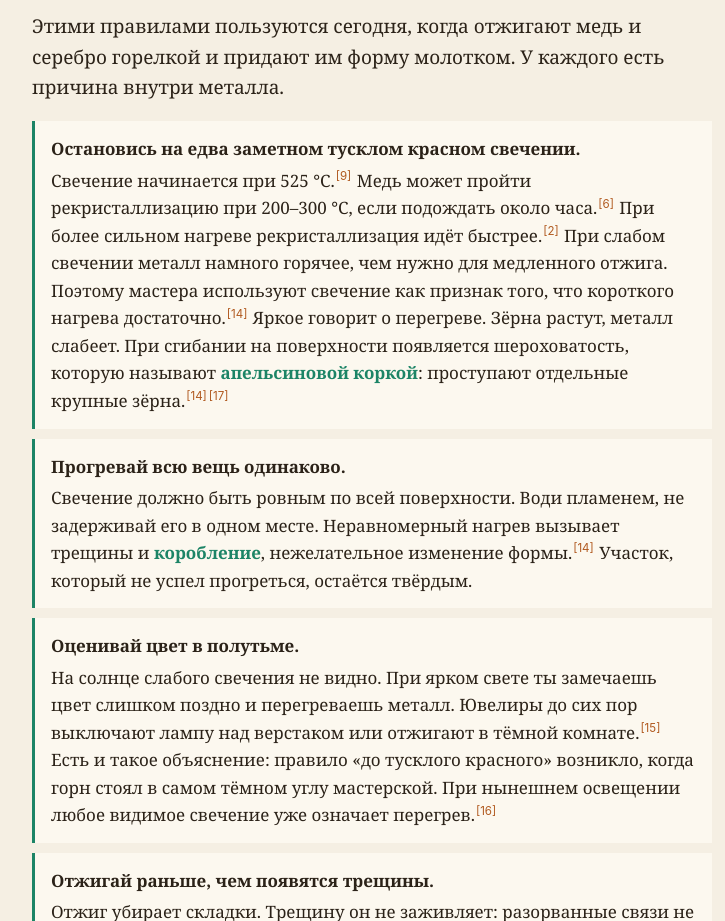
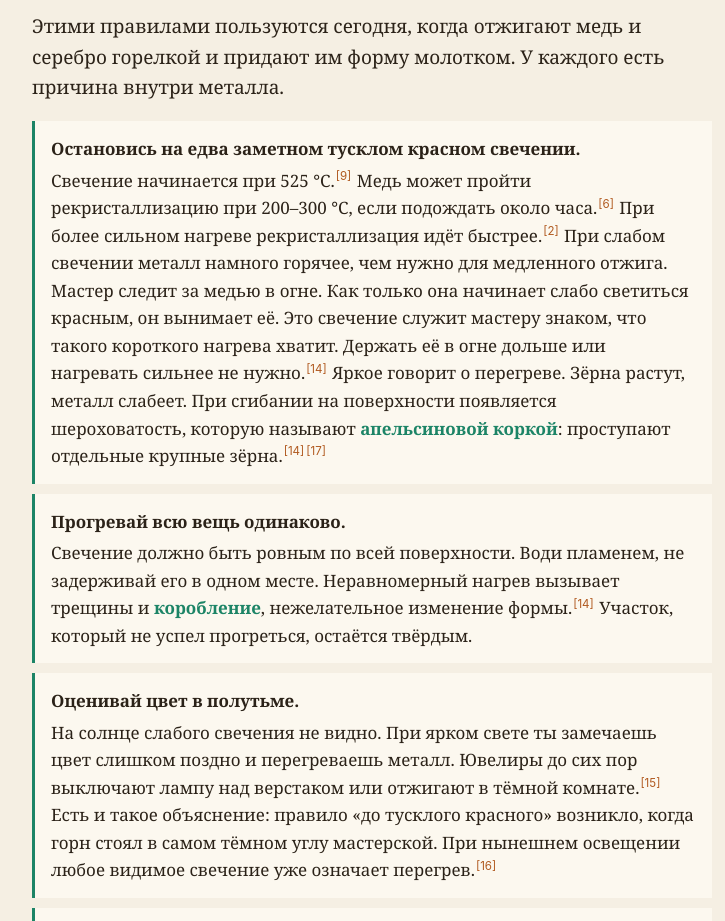
Before and after one commit to baronets-turk/metal-book, a plain HTML site: page ru/ch2.html in a window 1280 px wide. Shown: the part 8560-9481 px from the top of the page, without its empty margins (268-993 px from the left). Drawn offline with Linux system fonts and the light colour scheme.

Commit message:
Chapter 2: say plainly what the faint glow tells the craftsperson

```diff
--- a/ru/ch2.html
+++ b/ru/ch2.html
@@ -158,7 +158,7 @@
   <h2>Как хорошо отжигать</h2>
   <p>Этими правилами пользуются сегодня, когда отжигают медь и серебро горелкой и придают им форму молотком. У каждого есть причина внутри металла.</p>
   <ul class="craft">
-    <li><b>Остановись на едва заметном тусклом красном свечении.</b> Свечение начинается при 525 °C.<a class="fn" href="#s-glow"></a> Медь может пройти рекристаллизацию при 200–300 °C, если подождать около часа.<a class="fn" href="#s-temps"></a> При более сильном нагреве рекристаллизация идёт быстрее.<a class="fn" href="#s-hist"></a> При слабом свечении металл намного горячее, чем нужно для медленного отжига. Поэтому мастера используют свечение как признак того, что короткого нагрева достаточно.<a class="fn" href="#s-guide"></a> Яркое говорит о перегреве. Зёрна растут, металл слабеет. При сгибании на поверхности появляется шероховатость, которую называют <span class="term">апельсиновой коркой</span>: проступают отдельные крупные зёрна.<a class="fn" href="#s-guide"></a><a class="fn" href="#s-peel"></a></li>
+    <li><b>Остановись на едва заметном тусклом красном свечении.</b> Свечение начинается при 525 °C.<a class="fn" href="#s-glow"></a> Медь может пройти рекристаллизацию при 200–300 °C, если подождать около часа.<a class="fn" href="#s-temps"></a> При более сильном нагреве рекристаллизация идёт быстрее.<a class="fn" href="#s-hist"></a> При слабом свечении металл намного горячее, чем нужно для медленного отжига. Мастер следит за медью в огне. Как только она начинает слабо светиться красным, он вынимает её. Это свечение служит мастеру знаком, что такого короткого нагрева хватит. Держать её в огне дольше или нагревать сильнее не нужно.<a class="fn" href="#s-guide"></a> Яркое говорит о перегреве. Зёрна растут, металл слабеет. При сгибании на поверхности появляется шероховатость, которую называют <span class="term">апельсиновой коркой</span>: проступают отдельные крупные зёрна.<a class="fn" href="#s-guide"></a><a class="fn" href="#s-peel"></a></li>
     <li><b>Прогревай всю вещь одинаково.</b> Свечение должно быть ровным по всей поверхности. Води пламенем, не задерживай его в одном месте. Неравномерный нагрев вызывает трещины и <span class="term">коробление</span>, нежелательное изменение формы.<a class="fn" href="#s-guide"></a> Участок, который не успел прогреться, остаётся твёрдым.</li>
     <li><b>Оценивай цвет в полутьме.</b> На солнце слабого свечения не видно. При ярком свете ты замечаешь цвет слишком поздно и перегреваешь металл. Ювелиры до сих пор выключают лампу над верстаком или отжигают в тёмной комнате.<a class="fn" href="#s-dark"></a> Есть и такое объяснение: правило «до тусклого красного» возникло, когда горн стоял в самом тёмном углу мастерской. При нынешнем освещении любое видимое свечение уже означает перегрев.<a class="fn" href="#s-darkwhy"></a></li>
     <li><b>Отжигай раньше, чем появятся трещины.</b> Отжиг убирает складки. Трещину он не заживляет: разорванные связи не соединяются снова.</li>
```
Also changed, not shown: ch2.html (+1 -1 lines).
